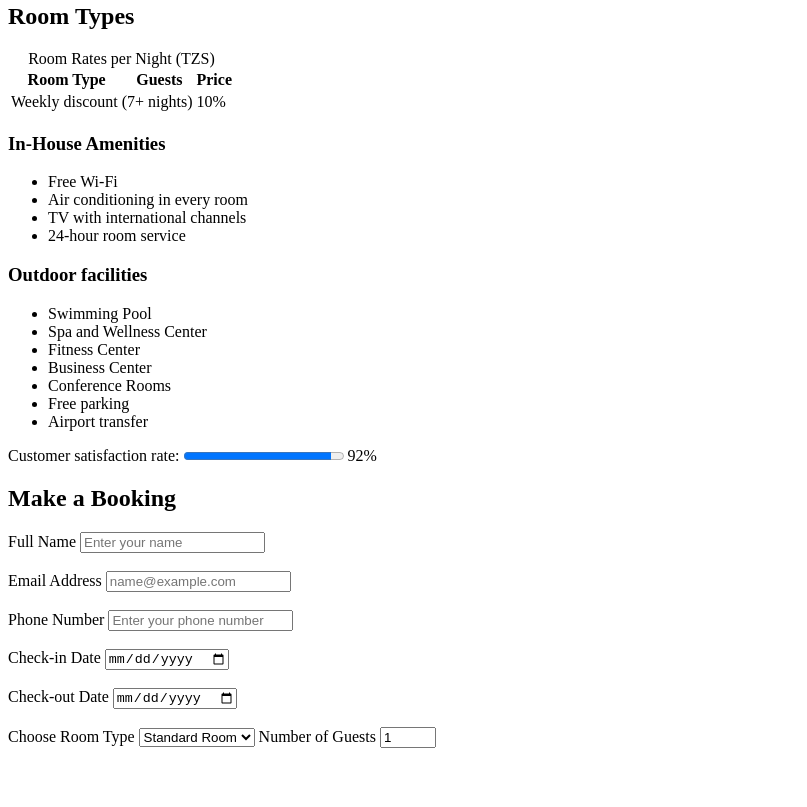
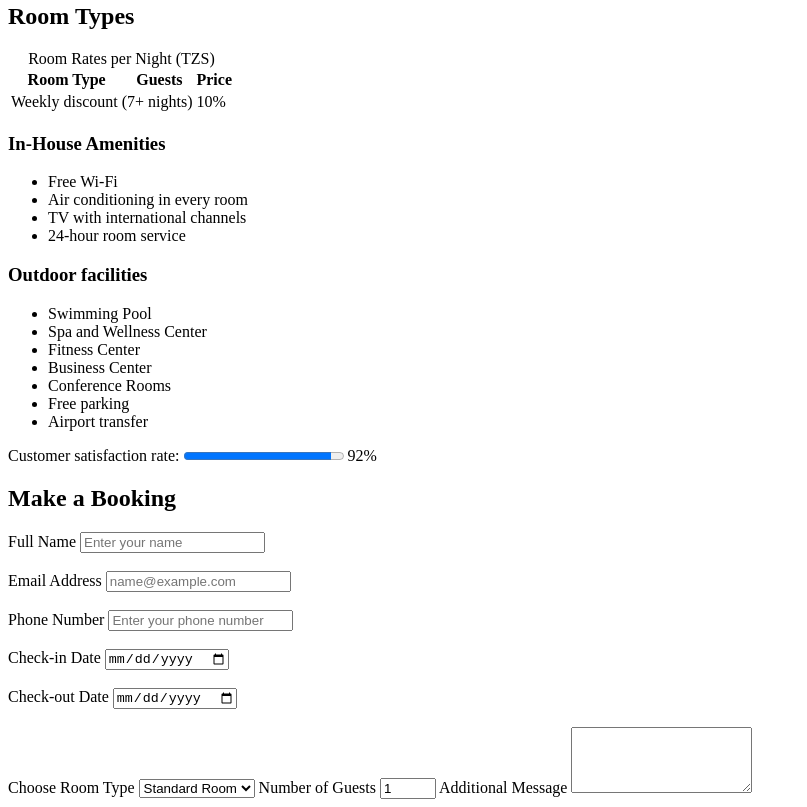
Before and after one commit to putcode677/html-_tags, a plain HTML site: page index.html in a window 1280 px wide. Shown: the part 751-1558 px from the top of the page, without its empty margins (0-807 px from the left). Before the commit the page ends 1507 px from the top, so only its background shows below. Drawn offline with Linux system fonts and the light colour scheme.

Commit message:
added a place for an additional text

```diff
--- a/index.html
+++ b/index.html
@@ -114,6 +114,12 @@
 
                   <label for="guests">Number of Guests</label>
                 <input type="number" id="guests" name="guests" min="1" max="10" value="1">
+
+                 <label for="message">Additional Message</label>
+                <textarea id="message" name="message"
+                           rows="4" placeholder="Special requests...">
+                </textarea>
+
                        </select>
                     </form>
                 </section>
```
